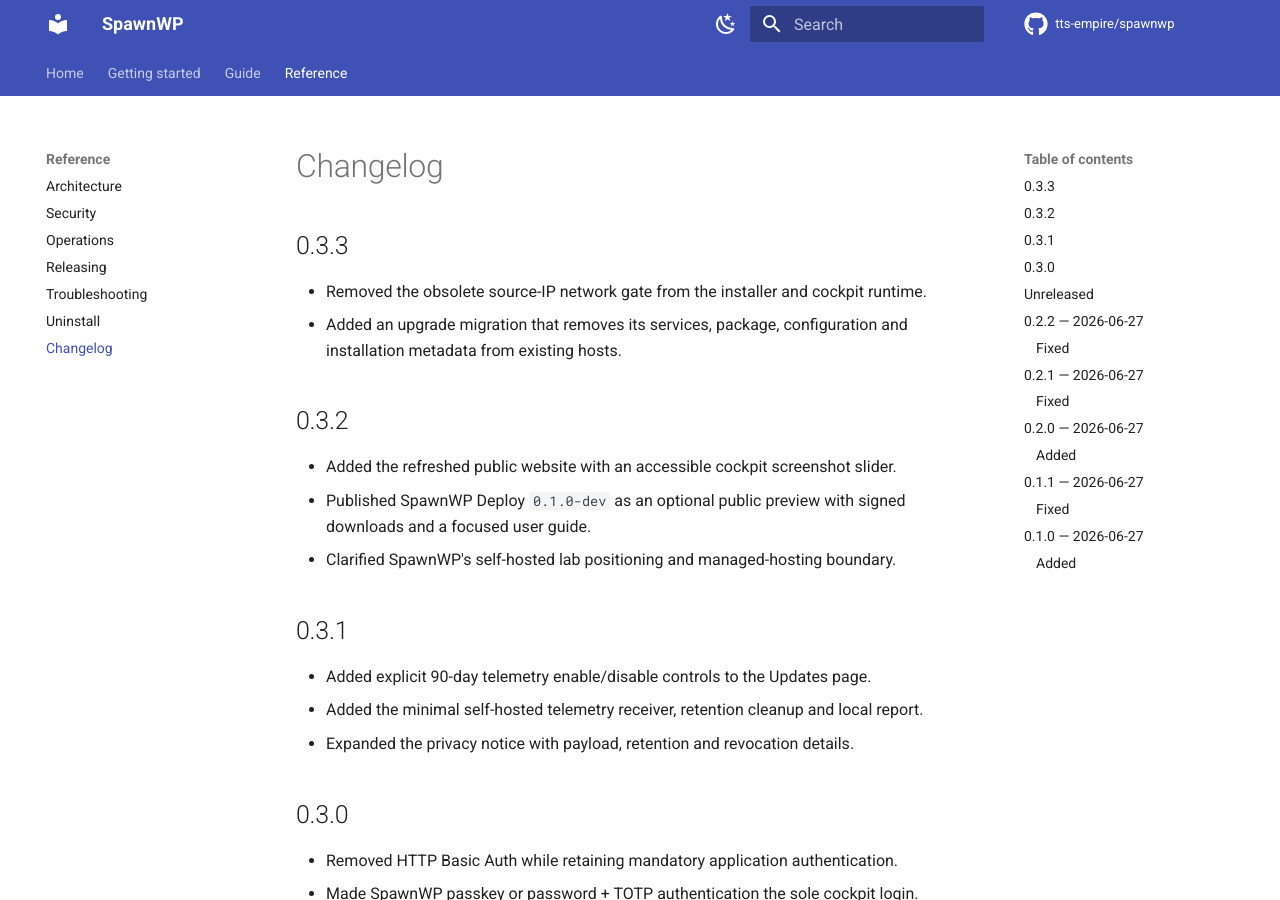
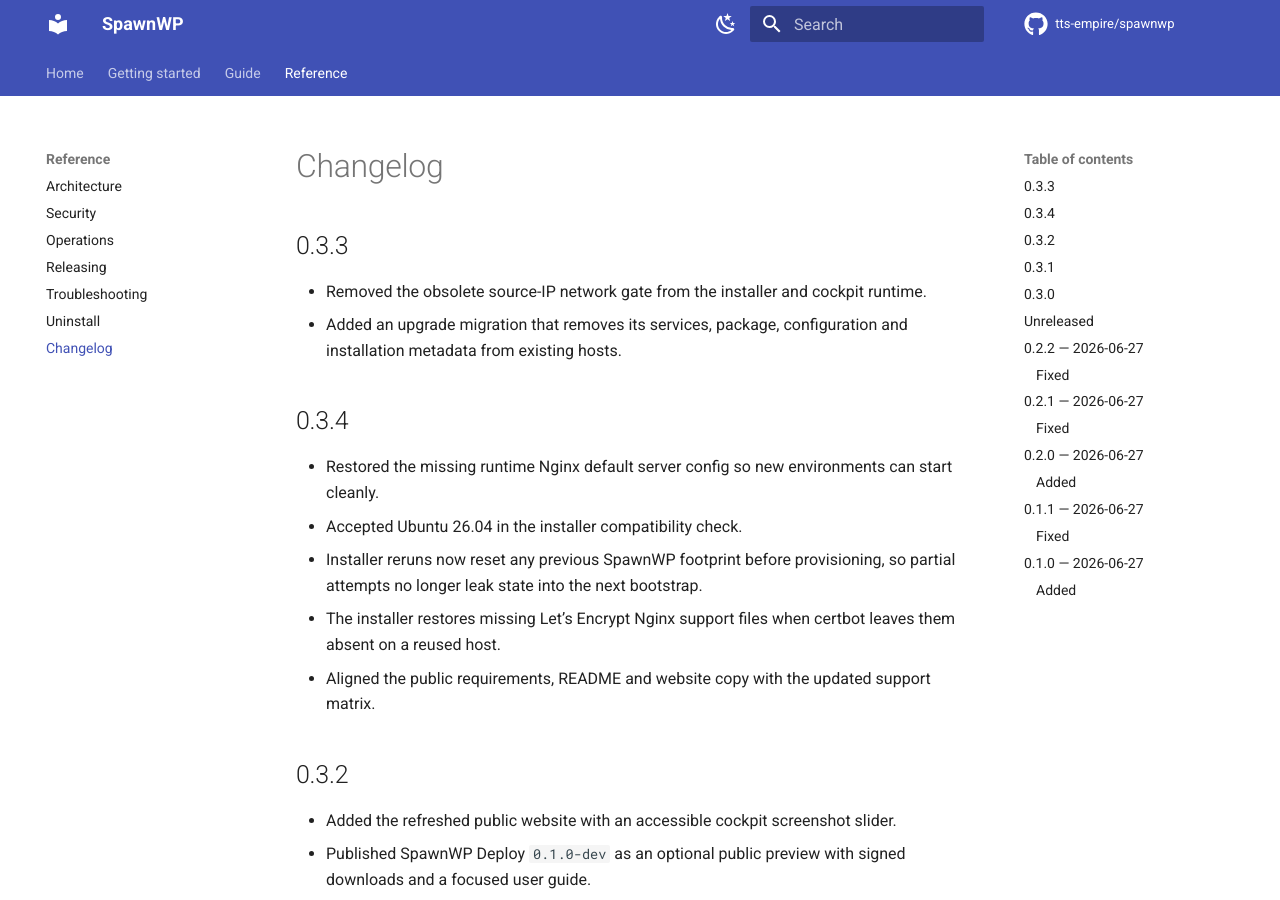
Before and after one commit to tts-empire/spawnwp, an MkDocs documentation site: the page built from docs/changelog.md, in a window 1280 px wide and 900 px high. Built offline with MkDocs 1.6.1 and Material for MkDocs 9.7.7, drawn with Linux system fonts in a browser that asks for light colours; comment, search, counter and statistics services are not loaded.

Commit message:
Release SpawnWP 0.3.4 installer fixes

```diff
--- a/docs/changelog.md
+++ b/docs/changelog.md
@@ -5,6 +5,18 @@
 - Removed the obsolete source-IP network gate from the installer and cockpit runtime.
 - Added an upgrade migration that removes its services, package, configuration and
   installation metadata from existing hosts.
+
+## 0.3.4
+
+- Restored the missing runtime Nginx default server config so new environments can
+  start cleanly.
+- Accepted Ubuntu 26.04 in the installer compatibility check.
+- Installer reruns now reset any previous SpawnWP footprint before provisioning,
+  so partial attempts no longer leak state into the next bootstrap.
+- The installer restores missing Let’s Encrypt Nginx support files when certbot
+  leaves them absent on a reused host.
+- Aligned the public requirements, README and website copy with the updated support
+  matrix.
 
 ## 0.3.2
 
@@ -86,7 +98,8 @@
   exposure, loopback-only service
   ports, per-install random secrets.
 
-[Unreleased]: https://github.com/tts-empire/spawnwp/compare/v0.2.2...HEAD
+[Unreleased]: https://github.com/tts-empire/spawnwp/compare/v0.3.4...HEAD
+[0.3.4]: https://github.com/tts-empire/spawnwp/compare/v0.3.3...v0.3.4
 [0.2.2]: https://github.com/tts-empire/spawnwp/compare/v0.2.1...v0.2.2
 [0.2.1]: https://github.com/tts-empire/spawnwp/compare/v0.2.0...v0.2.1
 [0.2.0]: https://github.com/tts-empire/spawnwp/compare/v0.1.1...v0.2.0
--- a/website/index.html
+++ b/website/index.html
@@ -115,7 +115,7 @@
       <div>
         <div class="eyebrow">Get started</div>
         <h2>Bring a fresh VPS. Spawn everything else.</h2>
-        <p>Supported on Ubuntu 22.04/24.04 and Debian 12/13, on amd64 or arm64. Review requirements and DNS setup before running the installer.</p>
+        <p>Supported on Ubuntu 22.04/24.04/26.04 and Debian 12/13, on amd64 or arm64. Review requirements and DNS setup before running the installer.</p>
       </div>
       <div>
         <div class="terminal"><span>$</span><code>curl -fsSL https://spawnwp.com/install.sh | sudo bash</code></div>
```
Also changed, not shown: README.md (+1 -1 lines), docs/installation.md (+5 -3 lines), docs/release-notes/0.3.4.md (added, +13 -0 lines), docs/requirements.md (+1 -1 lines), 5 other files.
